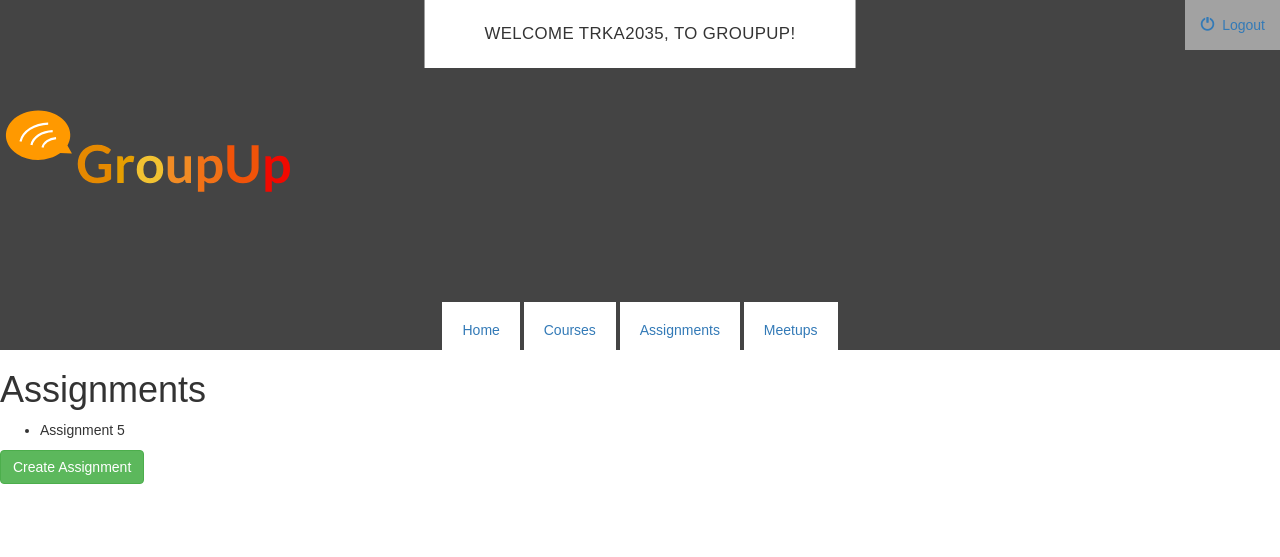
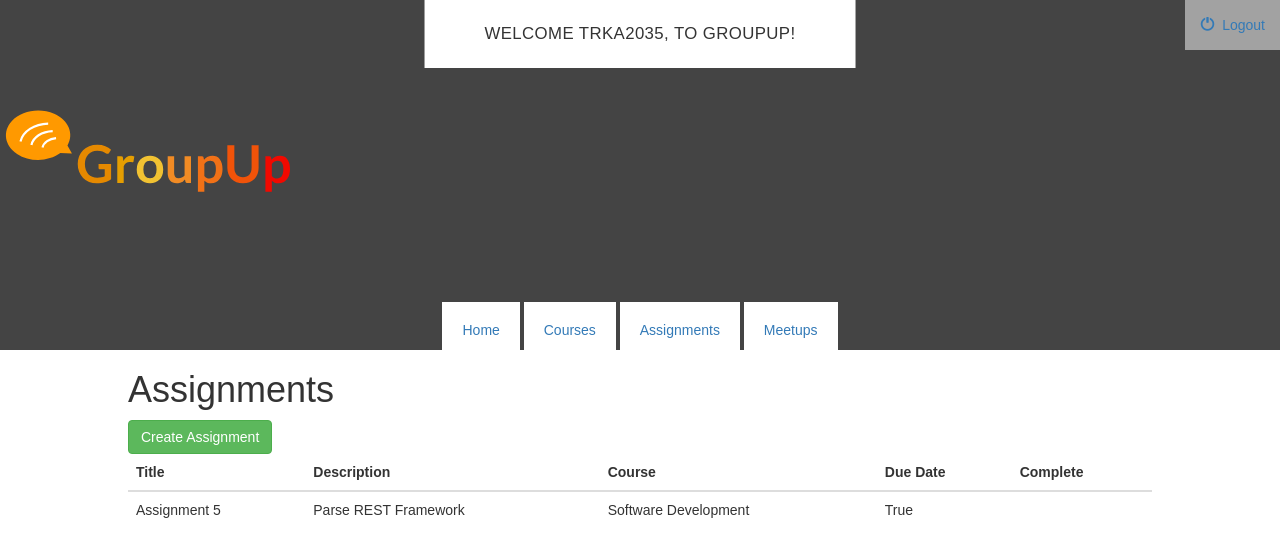
Before and after one commit to kayne10/CSCI3308_TeamRadRod, a Django app: page /assignments/ in a window 1280 px wide. Shown: the top 557 px of the page. Run offline with Django 3.2, Linux system fonts and the light colour scheme; a user stored in the database is signed in; data comes from the database, SQL or seed files in the repository; both versions use the stored data as it was after the commit; some libraries are stand-ins or nearby versions.

Commit message:
Assignments are displayed in a table

```diff
--- a/ProductivityManagementApp/assignments/templates/assignments/index.html
+++ b/ProductivityManagementApp/assignments/templates/assignments/index.html
@@ -4,13 +4,29 @@
 
 
 {% block body %}
+
+
 <h1>Assignments</h1>
 {% if assignments %}
-  {% for assignment in assignments %}
-    <ul>
-      <li>{{ assignment.title }}</li>
-    </ul>
-  {% endfor %}
+<table class="table">
+  <thead>
+    <tr>
+        <th>Title</th>
+        <th>Description</th>
+        <th>Course</th>
+        <th>Due Date</th>
+        <th>Complete</th>
+      </tr>
+    </thead>
+    <tbody>
+      {% for assignment in assignments %}
+        <tr>
+          <td>{{ assignment.title }}</td>
+          <td>{{ assignment.description }}</td>
+          <td>{{ assignment.course }}</td>
+          <td>{{ assignment.is_complete }}</td>
+        </tr>
+      {% endfor %}
 {% else %}
   <h3>You have no assignments</h3>
 {% endif %}
--- a/ProductivityManagementApp/courses/static/courses/style.css
+++ b/ProductivityManagementApp/courses/static/courses/style.css
@@ -86,4 +86,14 @@ nav ul li a {
 	top:0;
 }
 
+/* Base Container */
+.main-container {
+	width: 80%;
+	margin: auto;
+}
+
 /* Meetup section */
+
+#id_comment_content {
+	width: 400px;
+}
--- a/ProductivityManagementApp/courses/templates/courses/base.html
+++ b/ProductivityManagementApp/courses/templates/courses/base.html
@@ -35,8 +35,11 @@
     </a>
 </div>
 
+<div class="main-container">
 {% block body %}
 {% endblock %}
+</div>
+
 
 
 <!-- More Scripts -->
```
Also changed, not shown: ProductivityManagementApp/meetups/templates/meetups/index.html (+4 -4 lines), ProductivityManagementApp/meetups/views.py (+6 -3 lines), ProductivityManagementApp/db.sqlite3, 2 other files.
